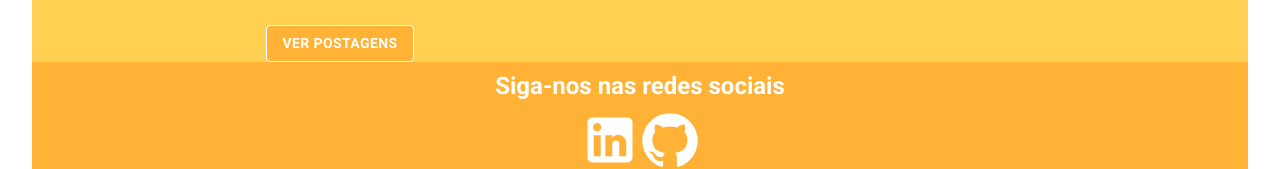
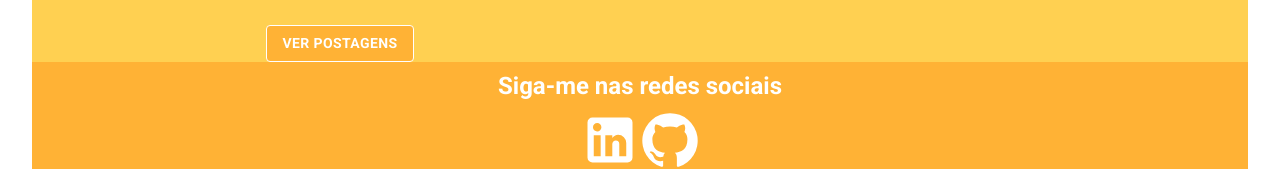
Before and after one commit to SammyLexa/Blog-Pessoal-FrontEnd, a React (Vite) app: page / in a window 1280 px wide. Shown: the part 400-569 px from the top of the page. Built offline with nearby package versions, Linux system fonts and the light colour scheme.

Commit message:
:sparkles: Crindo Navbar, Home e Footer

```diff
--- a/src/components/estaticos/footer/Footer.tsx
+++ b/src/components/estaticos/footer/Footer.tsx
@@ -26,7 +26,7 @@ function Footer() {
                                 gutterBottom
                                 style={{ color: "white" }}
                             >
-                                Siga-nos nas redes sociais{" "}
+                                Siga-me nas redes sociais{" "}
                             </Typography>
                         </Box>
                         <Box display="flex" alignItems="center" justifyContent="center">
```
